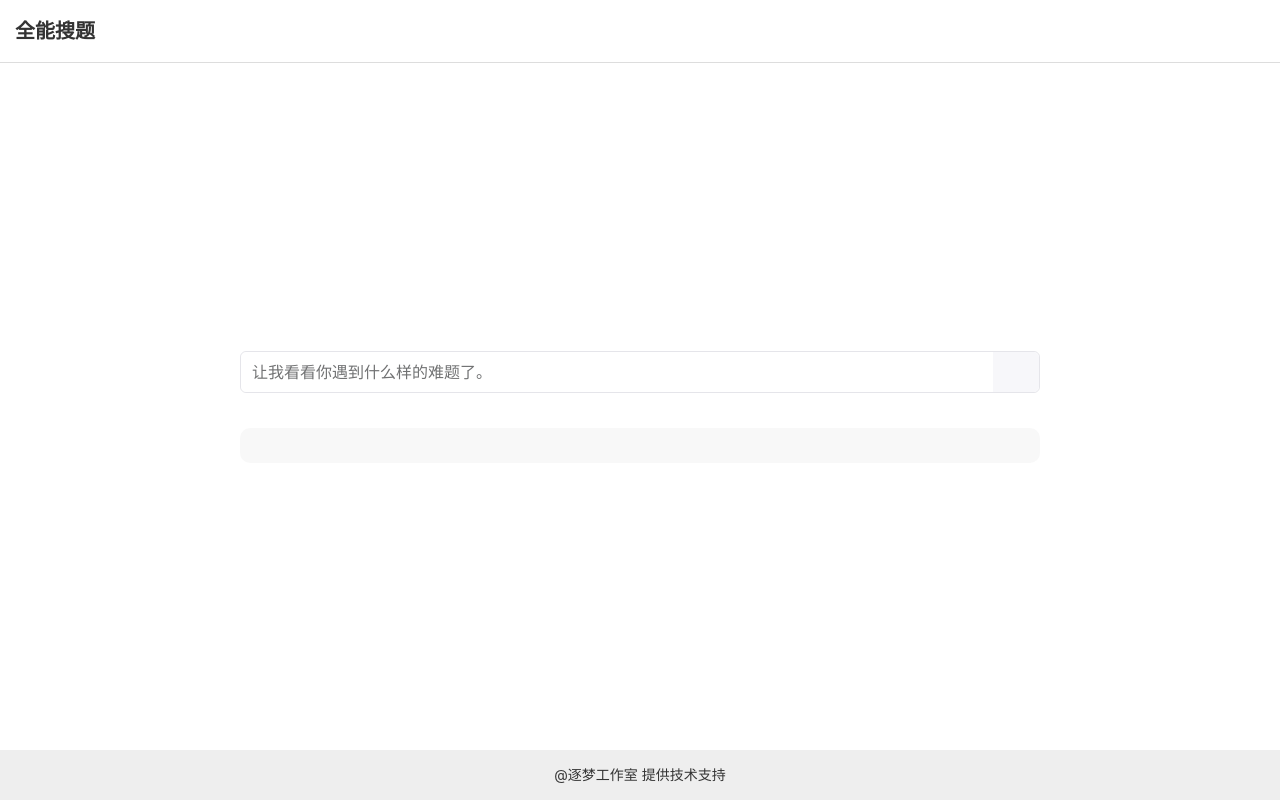
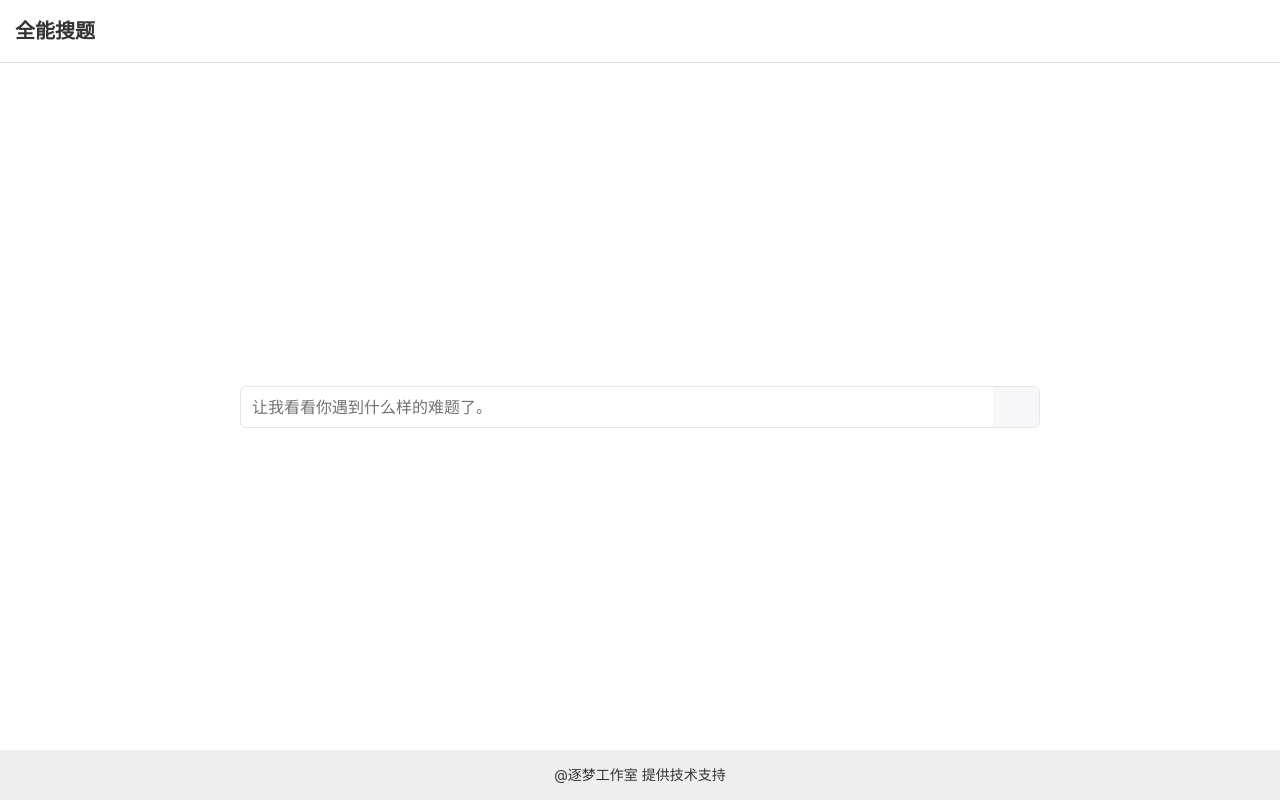
Before and after one commit to zmide/study.zmide.com, a React (Create React App) app: page / in a window 1280 px wide. Built offline with nearby package versions, Linux system fonts and the light colour scheme; some icons are missing.

Commit message:
fix: 修复首次加载出现样式异常

```diff
--- a/src/App.js
+++ b/src/App.js
@@ -6,7 +6,7 @@ import axios from 'axios';
 
 function App() {
 	const [keyword, setkeyword] = useState('');
-	const [result, setresult] = useState({});
+	const [result, setresult] = useState();
 
 	const onSearch = (key) => {
 		setresult(undefined);
```
